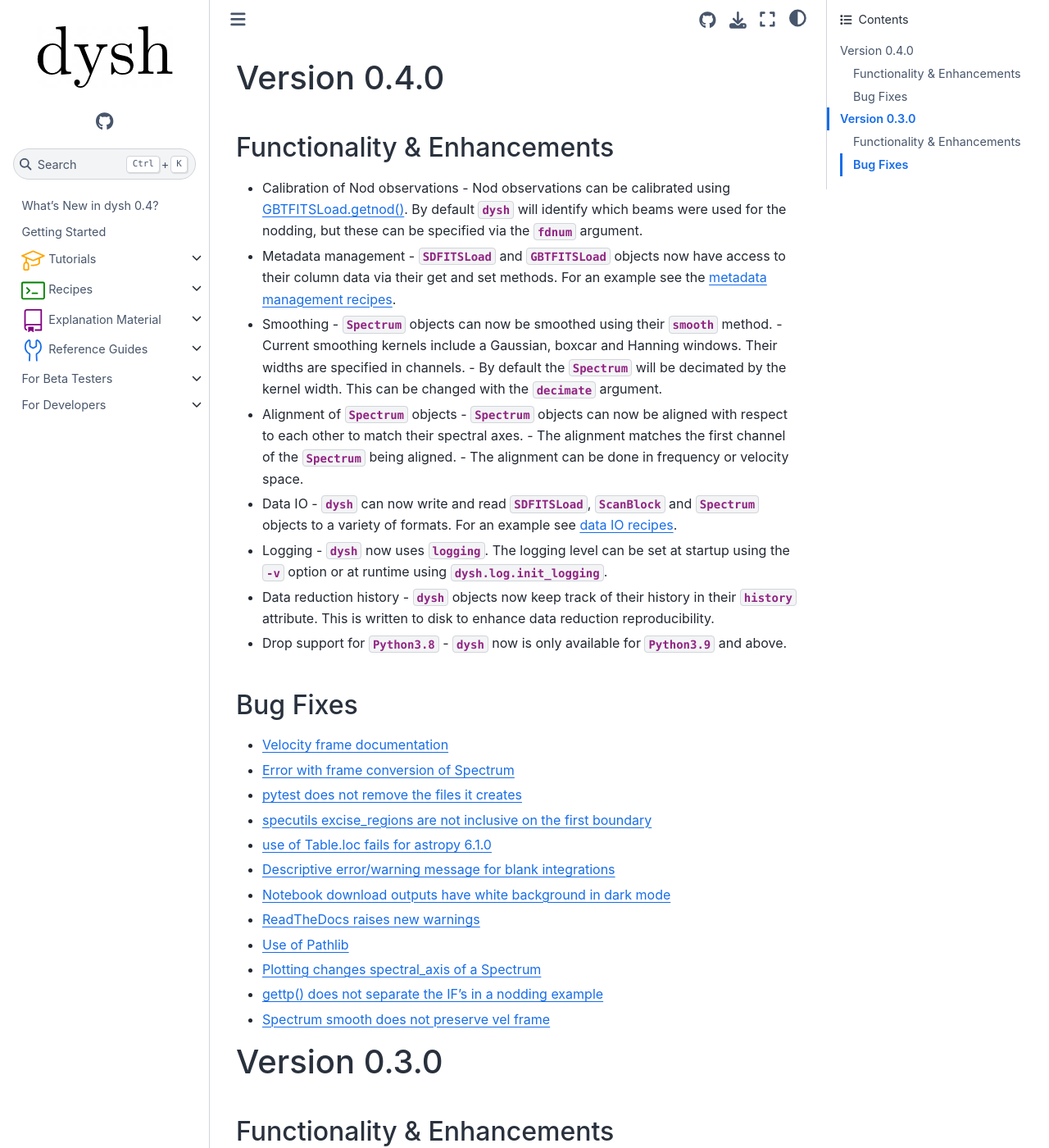
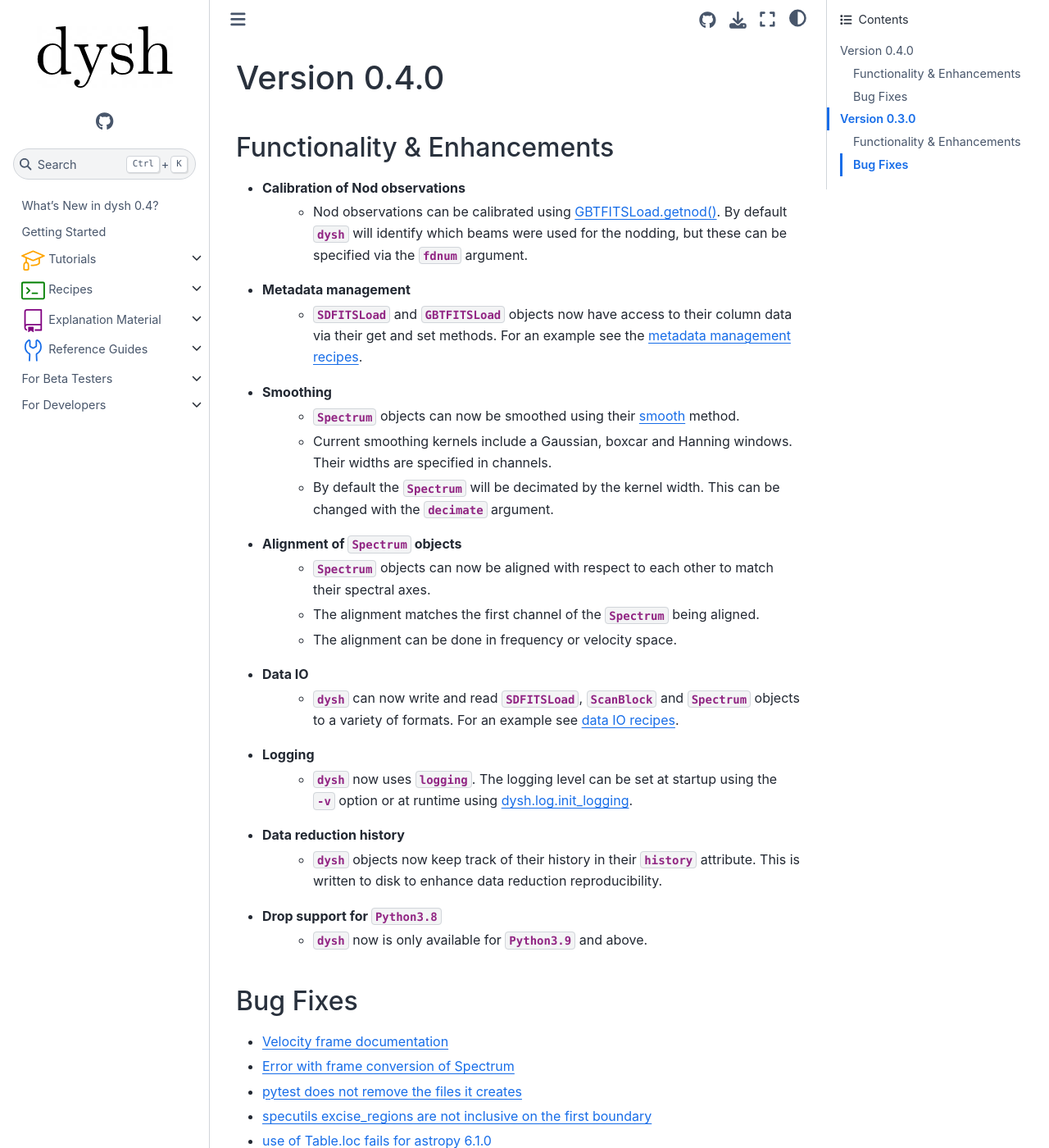
Before and after one commit to GreenBankObservatory/dysh, a Sphinx documentation site: the page built from docs/source/whatsnew/CHANGES.rst, in a window 1280 px wide and 1400 px high. Shown: the whole window at 82% size. Built offline with Sphinx 7.4.7 and the Sphinx Book theme 1.1.4, drawn with Linux system fonts in a browser that asks for light colours; pages that are not in the unit, such as notebooks, are missing from menus; some of the changed lines change nothing that is shown.

Commit message:
Fix: links

```diff
--- a/docs/source/whatsnew/CHANGES.rst
+++ b/docs/source/whatsnew/CHANGES.rst
@@ -2,28 +2,32 @@
 Version 0.4.0
 =============
 
+.. _0.4.0-functionality
+
 Functionality & Enhancements
 ----------------------------
 - Calibration of Nod observations
-  - Nod observations can be calibrated using `GBTFITSLoad.getnod() <https://dysh.readthedocs.io/en/release-0.4.0/reference/modules/dysh.fits.html#dysh.fits.gbtfitsload.GBTFITSLoad.getnod>`_. By default `dysh` will identify which beams were used for the nodding, but these can be specified via the `fdnum` argument.
+    - Nod observations can be calibrated using `GBTFITSLoad.getnod() <https://dysh.readthedocs.io/en/release-0.4.0/reference/modules/dysh.fits.html#dysh.fits.gbtfitsload.GBTFITSLoad.getnod>`_. By default `dysh` will identify which beams were used for the nodding, but these can be specified via the `fdnum` argument.
 - Metadata management
-  - `SDFITSLoad` and `GBTFITSLoad` objects now have access to their column data via their get and set methods. For an example see the `metadata management recipes <https://dysh.readthedocs.io/en/release-0.4.0/how-tos/examples/metadata_management.html>`_.
+    - `SDFITSLoad` and `GBTFITSLoad` objects now have access to their column data via their get and set methods. For an example see the `metadata management recipes <https://dysh.readthedocs.io/en/release-0.4.0/how-tos/examples/metadata_management.html>`_.
 - Smoothing
-  - `Spectrum` objects can now be smoothed using their `smooth` method.
-  - Current smoothing kernels include a Gaussian, boxcar and Hanning windows. Their widths are specified in channels.
-  - By default the `Spectrum` will be decimated by the kernel width. This can be changed with the `decimate` argument.
+    - `Spectrum` objects can now be smoothed using their `smooth <https://dysh.readthedocs.io/en/latest/release-0.4.0/modules/dysh.spectra.html#dysh.spectra.spectrum.Spectrum.smooth>`_ method.
+    - Current smoothing kernels include a Gaussian, boxcar and Hanning windows. Their widths are specified in channels.
+    - By default the `Spectrum` will be decimated by the kernel width. This can be changed with the `decimate` argument.
 - Alignment of `Spectrum` objects
-  - `Spectrum` objects can now be aligned with respect to each other to match their spectral axes.
-  - The alignment matches the first channel of the `Spectrum` being aligned.
-  - The alignment can be done in frequency or velocity space.
+    - `Spectrum` objects can now be aligned with respect to each other to match their spectral axes.
+    - The alignment matches the first channel of the `Spectrum` being aligned.
+    - The alignment can be done in frequency or velocity space.
 - Data IO
-  - `dysh` can now write and read `SDFITSLoad`, `ScanBlock` and `Spectrum` objects to a variety of formats. For an example see `data IO recipes <https://dysh.readthedocs.io/en/release-0.4.0/how-tos/examples/dataIO.html>`_.
+    - `dysh` can now write and read `SDFITSLoad`, `ScanBlock` and `Spectrum` objects to a variety of formats. For an example see `data IO recipes <https://dysh.readthedocs.io/en/release-0.4.0/how-tos/examples/dataIO.html>`_.
 - Logging
-  - `dysh` now uses `logging`. The logging level can be set at startup using the `-v` option or at runtime using `dysh.log.init_logging`.
+    - `dysh` now uses `logging`. The logging level can be set at startup using the `-v` option or at runtime using `dysh.log.init_logging <https://dysh.readthedocs.io/en/release-0.4.0/reference/modules/dysh.log.html#dysh.log.init_logging>`_.
 - Data reduction history
-  - `dysh` objects now keep track of their history in their `history` attribute. This is written to disk to enhance data reduction reproducibility.
+    - `dysh` objects now keep track of their history in their `history` attribute. This is written to disk to enhance data reduction reproducibility.
 - Drop support for `Python3.8`
-  - `dysh` now is only available for `Python3.9` and above.
+    - `dysh` now is only available for `Python3.9` and above.
+
+.. _0.4.0-bugfixes
 
 Bug Fixes
 ---------
@@ -43,6 +47,8 @@ Bug Fixes
 Version 0.3.0
 ==============
 
+.. _0.3.0-functionality
+
 Functionality & Enhancements
 ----------------------------
 - Handling of Doppler frames and conventions
@@ -58,8 +64,10 @@ Functionality & Enhancements
 - `ScanBlock <https://dysh.readthedocs.io/en/release-0.3.0/modules/dysh.spectra.html#dysh.spectra.scan.ScanBlock>`_  API change
     - `timeaverage() <https://dysh.readthedocs.io/en/release-0.3.0/modules/dysh.spectra.html#dysh.spectra.scan.ScanBlock.timeaverage>`_ now returns a Spectrum instead of a list.  Previously the list contained the time average of each Scan within the ScanBlock.   Now the time average across all Scans in the ScanBlock is returned.
 
+.. _0.3.0-bugfixes
+
 Bug Fixes
------------
+---------
 -  `SubBeamNod error when using cycle method <https://github.com/GreenBankObservatory/dysh/issues/207>`_
 -  `Spectrum arithmetic operations not working <https://github.com/GreenBankObservatory/dysh/issues/208>`_
 -  `SDFITS summary() reports wrong number of integrations <https://github.com/GreenBankObservatory/dysh/issues/211>`_
```
